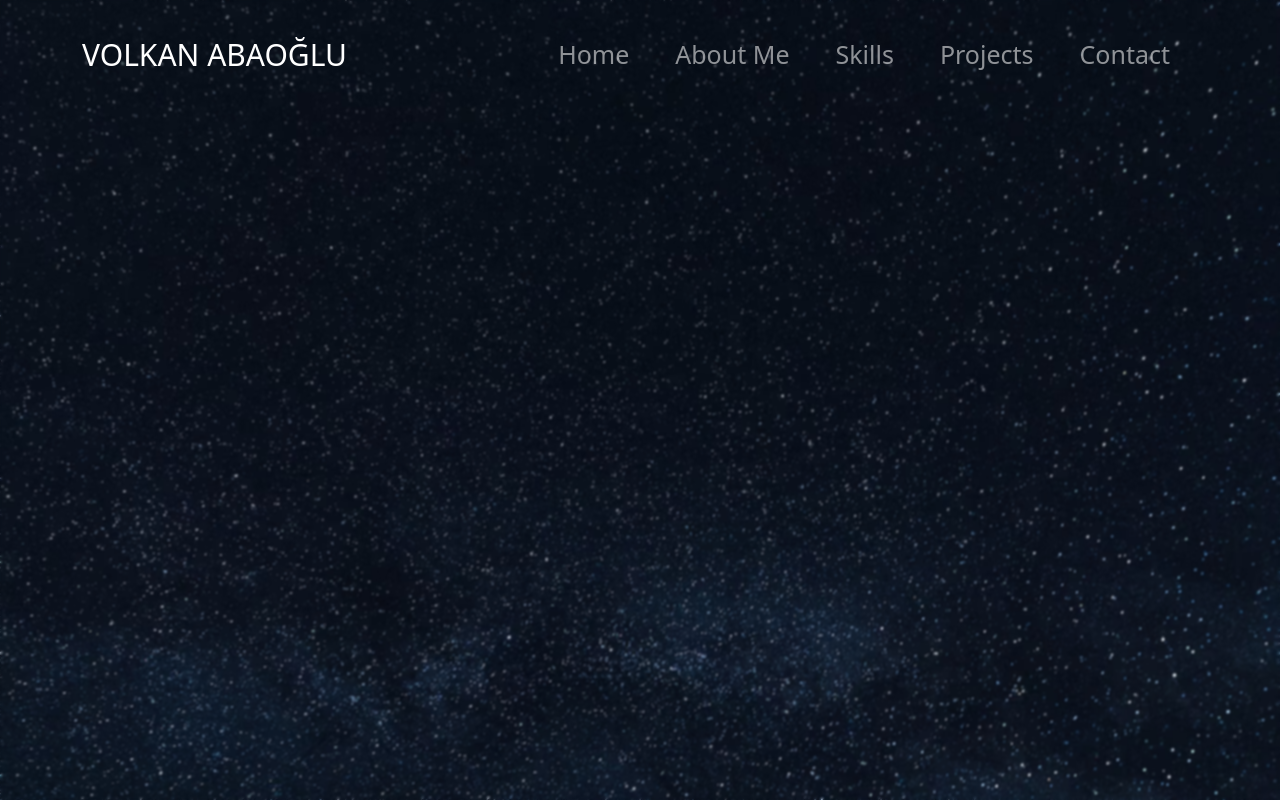
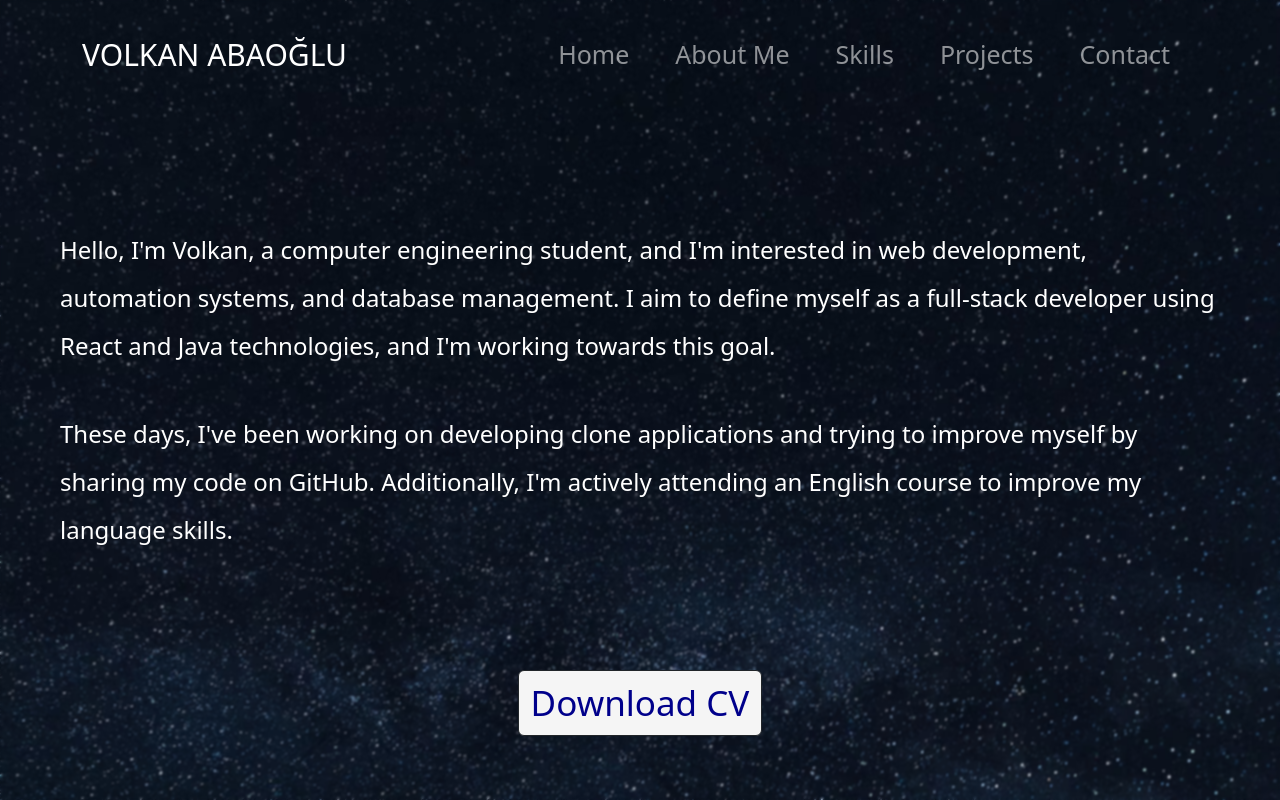
Before and after one commit to volkanabaoglu/portfolio-project, a React (Create React App) app: page /about in a window 1280 px wide. Built offline with nearby package versions, Linux system fonts and the light colour scheme.

Commit message:
Added download cv button field

```diff
--- a/src/index.js
+++ b/src/index.js
@@ -18,7 +18,7 @@ root.render(
           <Route path="/" element={<Home />} />
           <Route path="projects" element={<Projects />} />
           <Route path="contact" element={<Contact />} />
-          <Route path="aboutme" element={<AboutMe />} />
+          <Route path="about" element={<AboutMe />} />
           <Route path="skills" element={<Skills />} />
           <Route path="*" element={<NoPage />} />
       </Routes>
--- a/src/pages/AboutMe.jsx
+++ b/src/pages/AboutMe.jsx
@@ -1,11 +1,47 @@
-import React from 'react'
-import  NavbarComponent  from '../components/Navbar.jsx'
+import React from "react";
+import NavbarComponent from "../components/Navbar.jsx";
+import "../styles/AboutMe.css";
+import Button from "react-bootstrap/Button";
+
 const AboutMe = () => {
+  const downloadCV = () => {
+    const cvPath = "volkanabaoglu-cv.pdf";
+    const link = document.createElement("a");
+    link.href = cvPath;
+    link.download = "volkanabaoglu-cv.pdf";
+    link.click();
+  };
+
   return (
-    <div>
-        <NavbarComponent />
-    </div>
-  )
-}
+    <>
+      <NavbarComponent />
+      <div className="aboutme-container">
+        <br />
+        <br />
+        <br />
+        <br />
 
-export default AboutMe
+        <div className="aboutme-p">
+          <p>
+            Hello, I'm Volkan, a computer engineering student, and I'm
+            interested in web development, automation systems, and database
+            management. I aim to define myself as a full-stack developer using
+            React and Java technologies, and I'm working towards this goal.
+          </p>
+          <br />
+          <p>
+            These days, I've been working on developing clone applications and
+            trying to improve myself by sharing my code on GitHub. Additionally,
+            I'm actively attending an English course to improve my language
+            skills.
+          </p>
+        </div>
+        <Button variant="dark" onClick={downloadCV} className="mx-auto" style={{fontSize:'35px',backgroundColor:'whitesmoke',color:'darkblue'}}>
+          Download CV
+        </Button>
+      </div>
+    </>
+  );
+};
+
+export default AboutMe;
--- /dev/null
+++ b/src/styles/AboutMe.css
@@ -0,0 +1,23 @@
+.aboutme-container{
+  display: flex;
+  align-items: center;
+  justify-content: center;
+  flex-direction: column;
+}
+.aboutme-p {
+    max-width: 1200px; /* Yazı alanının maksimum genişliğini belirle */
+    margin: 0 auto;   /* Yazı alanını ortala */
+    padding: 20px;    /* Yazı alanına iç boşluk ekle */
+     /* Yazı alanına arka plan rengi ekle */
+    border-radius: 10px; /* Yazı alanına kenar yuvarlaklığı ekle */
+  }
+
+  .aboutme-p p {
+    color: white; /* Yazı rengini beyaz yap */
+    font-size: 24px; /* Yazı font boyutunu ayarla */
+    line-height: 2; /* Satır yüksekliğini ayarla */
+  }
+  .mx-auto{
+    margin-top: 80px;
+
+  }
```
Also changed, not shown: 1 other file (tests, documents, lock files or other folders).
